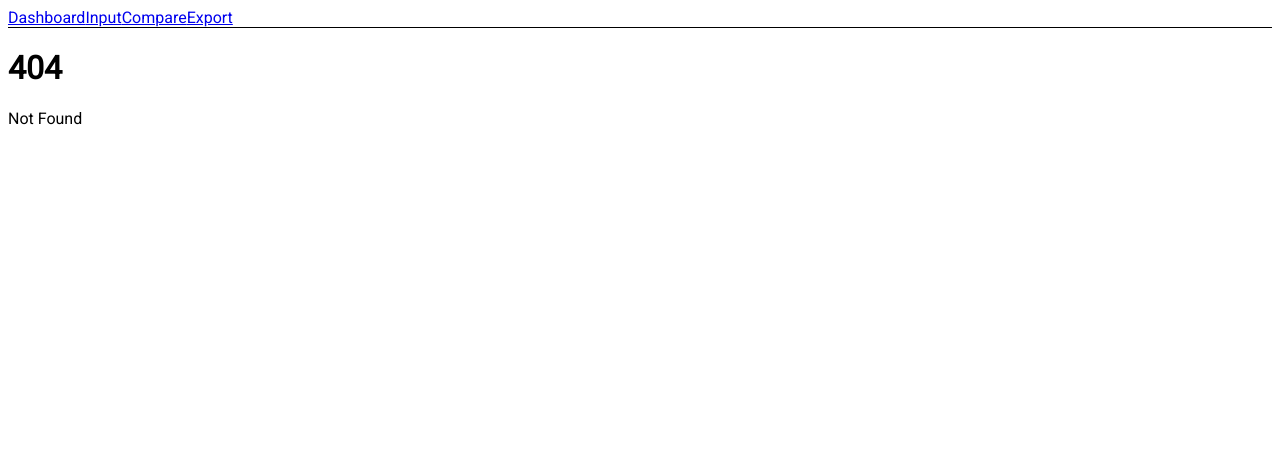
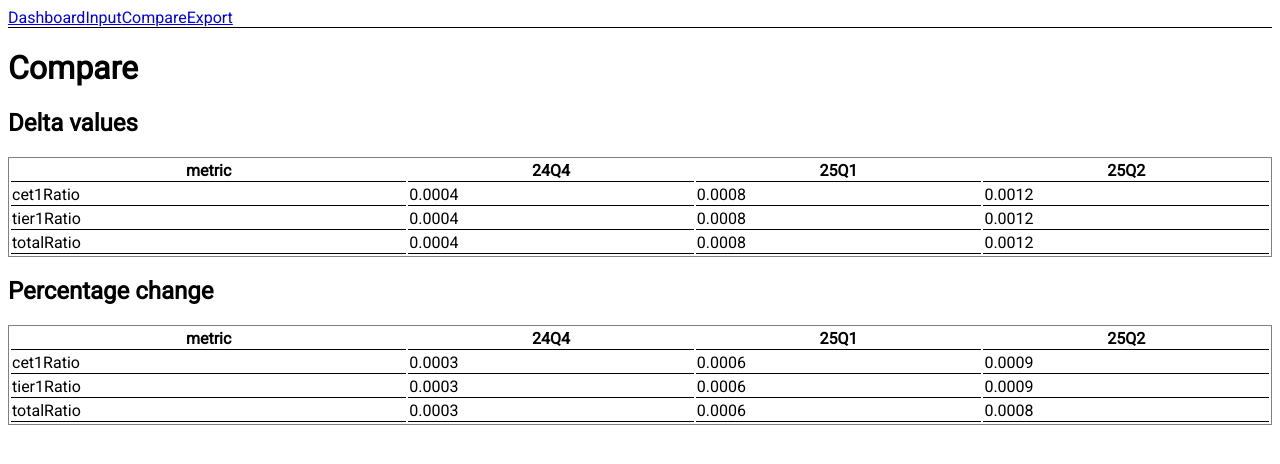
Before and after one commit to jrohan-16/jrohan-16.github.io, a SvelteKit app: page /compare in a window 1280 px wide. Before the commit this address had no page. Shown: the top 464 px of the page. Built offline with nearby package versions, Linux system fonts and the light colour scheme.

Commit message:
Add pivot compare page

```diff
--- /dev/null
+++ b/src/routes/compare/+page.svelte
@@ -0,0 +1,40 @@
+<script lang="ts">
+  import { baseScenario } from '$lib/api';
+  import { recalc, applyOverrides, compare } from '$lib/engine';
+  import DataTable from '$lib/components/DataTable.svelte';
+
+  const base = recalc(baseScenario as any);
+  const overrides: Record<number, Partial<any>> = {
+    0: { preTaxIncome: baseScenario[0].preTaxIncome * 1.1 },
+    1: { preTaxIncome: baseScenario[1].preTaxIncome * 1.1 },
+    2: { preTaxIncome: baseScenario[2].preTaxIncome * 1.1 }
+  };
+  const alt = recalc(applyOverrides(baseScenario as any, overrides) as any);
+  const selectedCols = ['cet1Ratio', 'tier1Ratio', 'totalRatio'];
+  const [deltaRows, pctRows] = compare(base as any, alt as any, selectedCols as any);
+
+  function pivot(rows: any[]) {
+    const periods = baseScenario.map((r) => r.period);
+    const metrics = selectedCols;
+    const pivotRows = metrics.map((metric) => {
+      const obj: any = { metric };
+      rows.forEach((row, idx) => {
+        obj[periods[idx]] = row[metric];
+      });
+      return obj;
+    });
+    const pivotCols = [{ accessorKey: 'metric' }, ...periods.map((p) => ({ accessorKey: p }))];
+    return { pivotRows, pivotCols };
+  }
+
+  const { pivotRows: deltaPivot, pivotCols: deltaCols } = pivot(deltaRows);
+  const { pivotRows: pctPivot, pivotCols: pctCols } = pivot(pctRows);
+</script>
+
+<div class="p-6 bg-white">
+  <h1 class="text-xl font-semibold mb-4">Compare</h1>
+  <h2 class="text-lg font-semibold mb-2">Delta values</h2>
+  <DataTable data={deltaPivot} columns={deltaCols} />
+  <h2 class="text-lg font-semibold mb-2 mt-4">Percentage change</h2>
+  <DataTable data={pctPivot} columns={pctCols} />
+</div>
```
